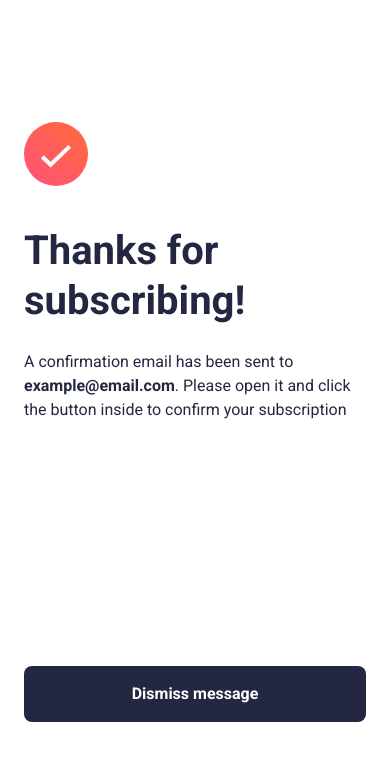
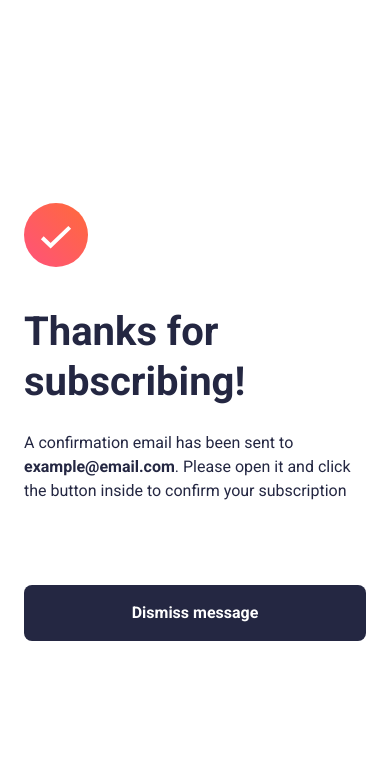
Before and after one commit to Dev-JoaoVictor/newsletters-page, a React (Vite) app: page /sucess in a window 390 px wide. Shown: the top 760 px of the page. Built offline with nearby package versions, Linux system fonts and the light colour scheme.

Commit message:
refactor(sucess page): refatora a responsividade e adiciona uma largura máxima

```diff
--- a/src/page/sucess.tsx
+++ b/src/page/sucess.tsx
@@ -20,7 +20,7 @@ export function Sucess() {
 
   return (
     <main className='w-full h-screen px-6 flex items-center justify-center md:p-10 md:bg-GREY_200'>
-      <div className='h-full flex flex-col justify-around bg-white md:p-10 md:w-[504px] h-[520px] rounded-3xl'>
+      <div className='h-full flex flex-col justify-around bg-white md:p-10 md:max-w-[504px] max-h-[520px] rounded-3xl'>
         <div>
           <img
             className="w-16 h-16 mb-10"
```
